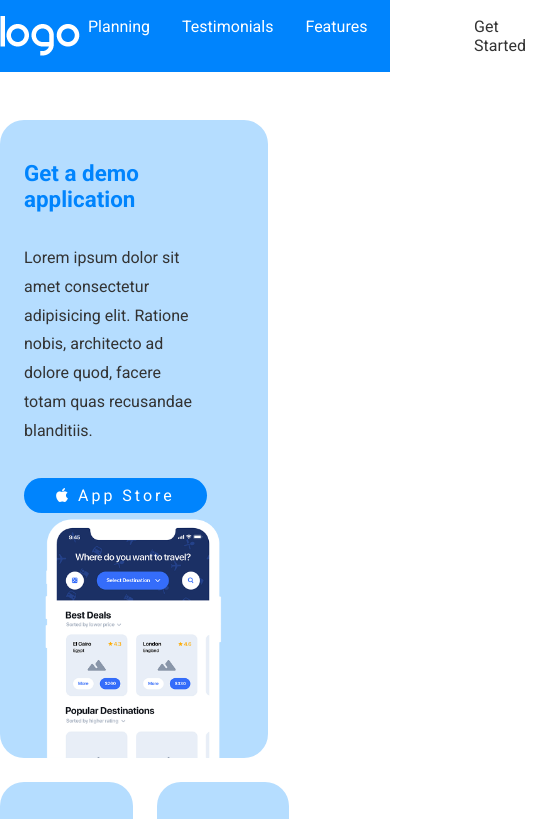
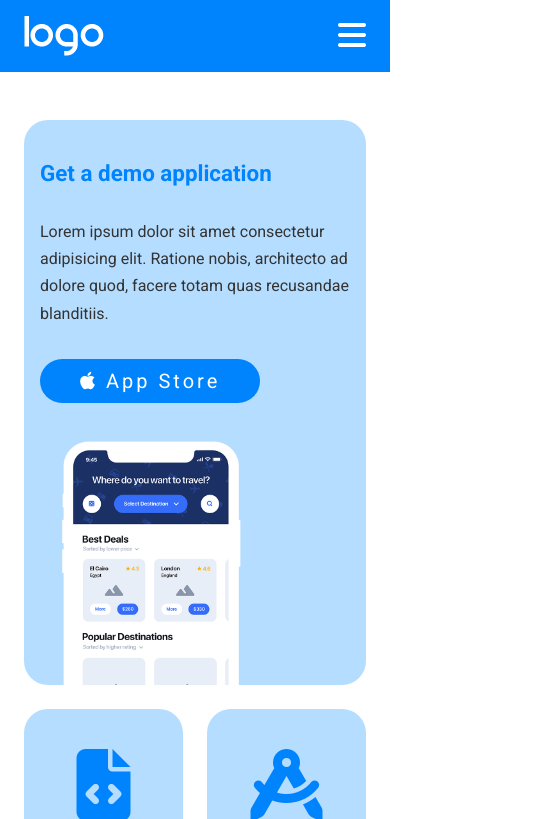
Before and after one commit to GianlucaGiardella/htmlcss-responsive-layout, a plain HTML site: page index.html in a window 390 px wide. Shown: the top 819 px of the page, 534 px wide, since content can reach past the window. Drawn offline with Linux system fonts and the light colour scheme.

Commit message:
add header media

```diff
--- a/assets/style.css
+++ b/assets/style.css
@@ -46,6 +46,7 @@ header {
 nav {
     max-width: var(--max-width);
     margin-inline: auto;
+    padding-inline: 1.5rem;
     display: flex;
     justify-content: space-between;
     align-items: center;
@@ -67,6 +68,12 @@ nav {
 .nav_ul {
     display: flex;
     gap: 1rem;
+}
+
+@media (max-width: 810px) {
+    .nav_ul {
+        display: none;
+    }
 }
 
 .nav_li a {
@@ -93,6 +100,17 @@ nav {
     display: none;
 }
 
+.nav_bars a {
+    font-size: 2rem;
+    color: white;
+}
+
+@media (max-width: 810px) {
+    .nav_bars {
+        display: block;
+    }
+}
+
 /* jumbo */
 
 .jumbo_bg {
@@ -104,13 +122,14 @@ nav {
     margin-inline: auto;
     padding-top: 3rem;
     padding-bottom: 6rem;
+    padding-inline: 1.5rem;
     display: flex;
     gap: 1.5rem;
     flex-wrap: wrap;
 }
 
 .jumbo_item {
-    flex: 0 0 calc((100% - 3rem) / 3);
+    flex: 0 1 calc((100% - 3rem) / 3);
     border-radius: 1.5rem;
     padding-top: 2.5rem;
     padding-inline: 1.5rem;
@@ -125,6 +144,24 @@ nav {
     text-align: start;
 }
 
+@media (max-width: 810px) {
+    .jumbo_item, .jumbo_item.big {
+        padding-inline: 1rem;
+    }
+}
+
+@media (max-width: 627px) {
+    .jumbo_item {
+        flex: 1 0 0;
+    }
+}
+
+@media (max-width: 445px) {
+    .jumbo_item.big {
+        flex: 1 0 0;
+    }
+}
+
 .jumbo_item h2 {
     font-size: 1.4rem;
     margin-bottom: 2rem;
@@ -132,17 +169,25 @@ nav {
 }
 
 .jumbo_item p {
-    line-height: 1.8;
+    line-height: 1.7;
     margin-bottom: 2rem;
     color: #333333;
 }
 
 .jumbo_info {
     flex: 0 0 50%;
+    margin-bottom: 2rem;
+}
+
+@media (max-width: 810px) {
+    .jumbo_info {
+        flex: 0 0 100%;
+    }
 }
 
 .jumbo_info .btn_large {
     width: max-content;
+    font-size: 20px;
 }
 
 .jumbo_info .btn_large a {
@@ -164,11 +209,17 @@ nav {
 
 .jumbo_img img {
     display: block;
-    width: 220px;
+    height: 250px;
 }
 
-.jumbo_item .icon {
+@media (max-width: 375px) {
+    .jumbo_img {
+        flex: 0 0 100%;
+    }
+}
+
+.jumbo_item .icon i {
     font-size: 4.5rem;
-    margin-bottom: 2rem;
+    margin-bottom: 1.5rem;
     color: var(--azure);
 }
```
